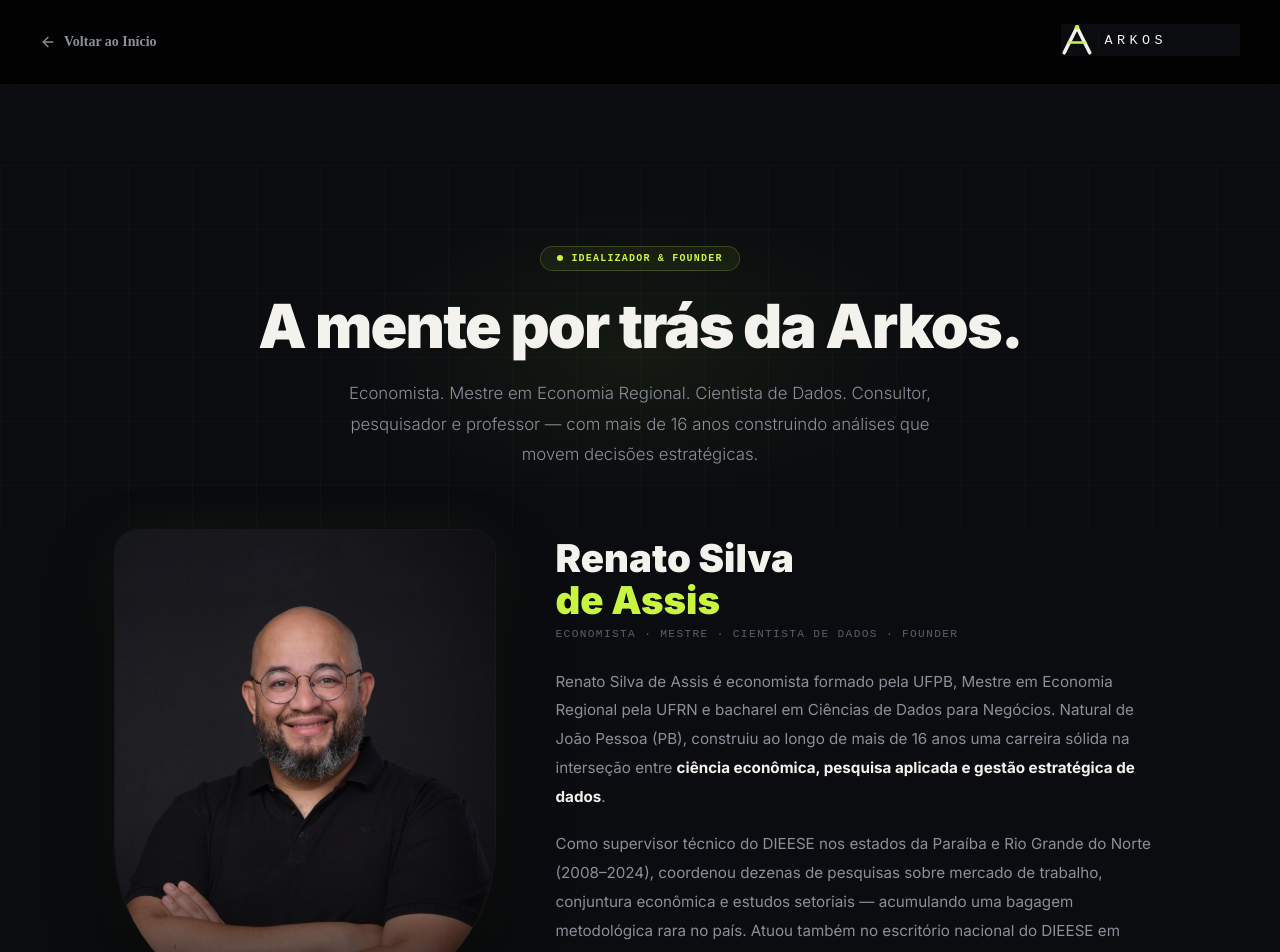
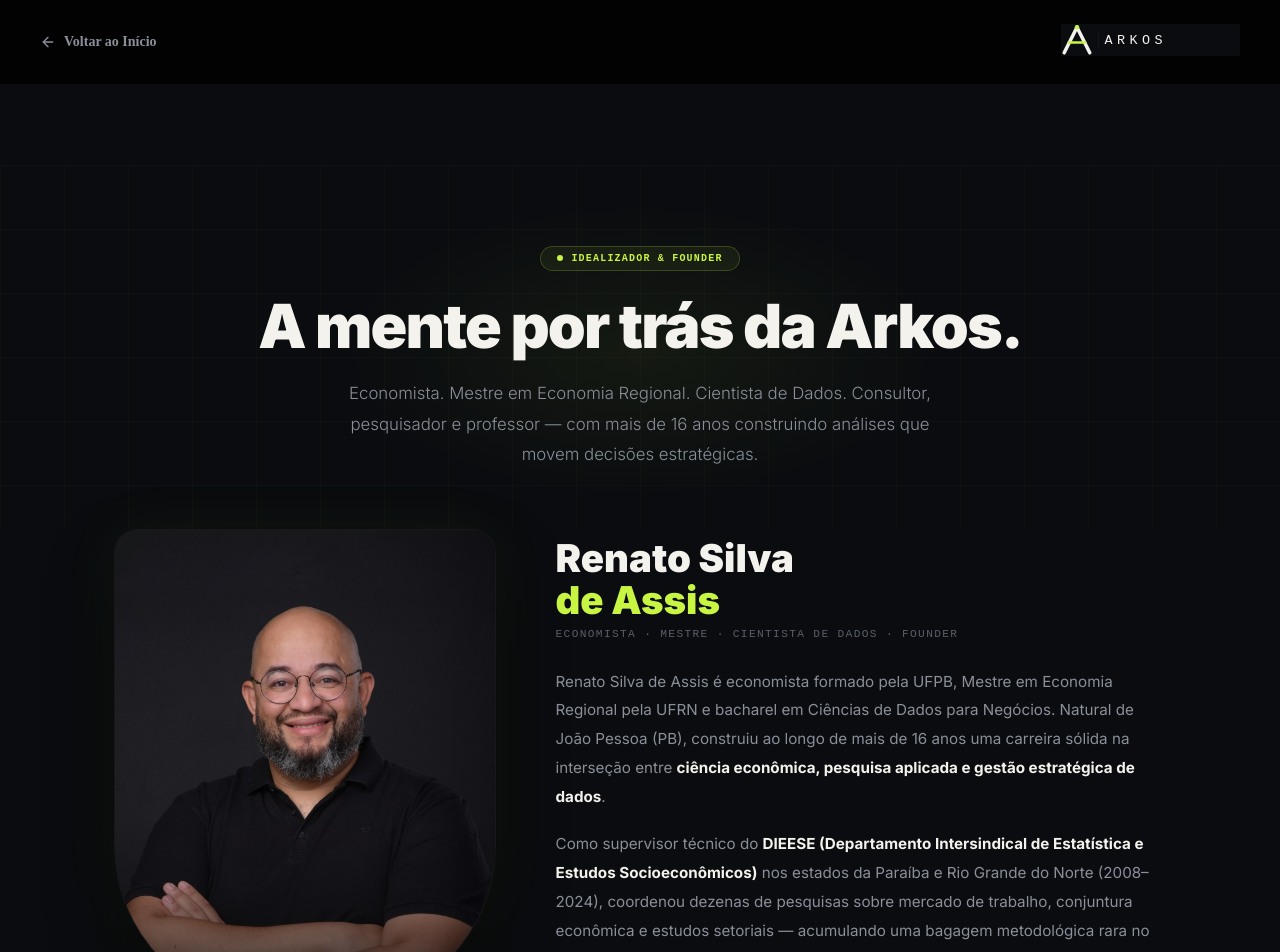
Before and after one commit to Renatoassis86/gestaocontratos, a Next.js app: page /institucional/equipe in a window 1280 px wide. Shown: the top 952 px of the page. Built offline with nearby package versions, Linux system fonts and the light colour scheme.

Commit message:
content: add full meaning of DIEESE in team page

```diff
--- a/src/app/institucional/equipe/page.tsx
+++ b/src/app/institucional/equipe/page.tsx
@@ -145,7 +145,7 @@ export default function ConhecaEquipe() {
               Renato Silva de Assis é economista formado pela UFPB, Mestre em Economia Regional pela UFRN e bacharel em Ciências de Dados para Negócios. Natural de João Pessoa (PB), construiu ao longo de mais de 16 anos uma carreira sólida na interseção entre <strong style={{ color: '#F4F2ED' }}>ciência econômica, pesquisa aplicada e gestão estratégica de dados</strong>.
             </p>
             <p style={{ color: '#8A8F99', fontSize: '0.95rem', lineHeight: 1.9, marginBottom: '18px' }}>
-              Como supervisor técnico do DIEESE nos estados da Paraíba e Rio Grande do Norte (2008–2024), coordenou dezenas de pesquisas sobre mercado de trabalho, conjuntura econômica e estudos setoriais — acumulando uma bagagem metodológica rara no país. Atuou também no escritório nacional do DIEESE em projetos de abrangência federal.
+              Como supervisor técnico do <strong style={{ color: '#F4F2ED' }}>DIEESE (Departamento Intersindical de Estatística e Estudos Socioeconômicos)</strong> nos estados da Paraíba e Rio Grande do Norte (2008–2024), coordenou dezenas de pesquisas sobre mercado de trabalho, conjuntura econômica e estudos setoriais — acumulando uma bagagem metodológica rara no país. Atuou também no escritório nacional do DIEESE em projetos de abrangência federal.
             </p>
             <p style={{ color: '#8A8F99', fontSize: '0.95rem', lineHeight: 1.9, marginBottom: '28px' }}>
               Fundador da <strong style={{ color: '#F4F2ED' }}>Econsult</strong>, empresa de consultoria organizacional especializada em planejamento estratégico, gestão financeira, perícia contábil e pesquisas quantitativas, Renato acumula experi\u00AAncia tanto no setor público quanto no privado. Hoje, além de atuar como gerente do sistema no Cidade Viva Education e professor de pós-graduação na FICV, é o idealizador e founder da <strong style={{ color: '#C8F542' }}>Arkos Intelligence</strong> — infraestrutura analítica que traduz décadas de expertise em tecnologia de gestão de alto impacto.
@@ -282,7 +282,7 @@ export default function ConhecaEquipe() {
             Sobre o Projeto
           </div>
           <p style={{ color: '#8A8F99', fontSize: '0.92rem', lineHeight: 1.85, maxWidth: '700px', margin: '0 auto 0 auto' }}>
-            A <strong style={{ color: '#C8F542' }}>Arkos Intelligence</strong> nasce da convergência de uma trajetória singular: mais de uma década analisando mercados e trabalhadores pelo DIEESE, anos construindo soluções de consultoria pela Econsult, e a formação contínua em ciência de dados e tecnologia. É a síntese de tudo que Renato aprendeu no campo — transformado em infraestrutura tecnológica que qualquer empresa pode usar para tomar decisões melhores, mais rápidas e mais fundamentadas.
+            A <strong style={{ color: '#C8F542' }}>Arkos Intelligence</strong> nasce da convergência de uma trajetória singular: mais de uma década analisando mercados e trabalhadores pelo <strong style={{ color: '#F4F2ED' }}>DIEESE (Departamento Intersindical de Estatística e Estudos Socioeconômicos)</strong>, anos construindo soluções de consultoria pela Econsult, e a formação contínua em ciência de dados e tecnologia. É a síntese de tudo que Renato aprendeu no campo — transformado em infraestrutura tecnológica que qualquer empresa pode usar para tomar decisões melhores, mais rápidas e mais fundamentadas.
           </p>
         </div>
 
```
